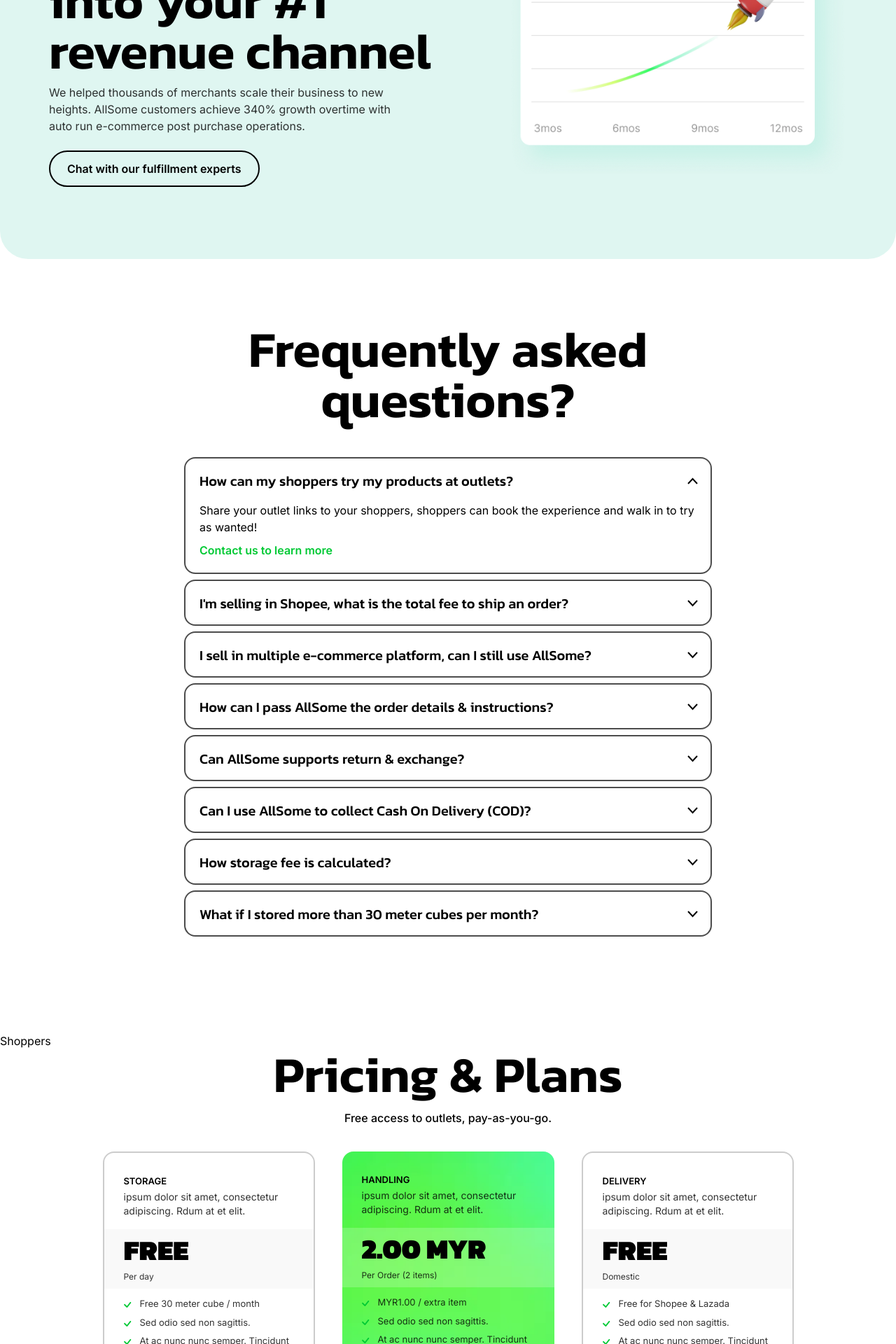
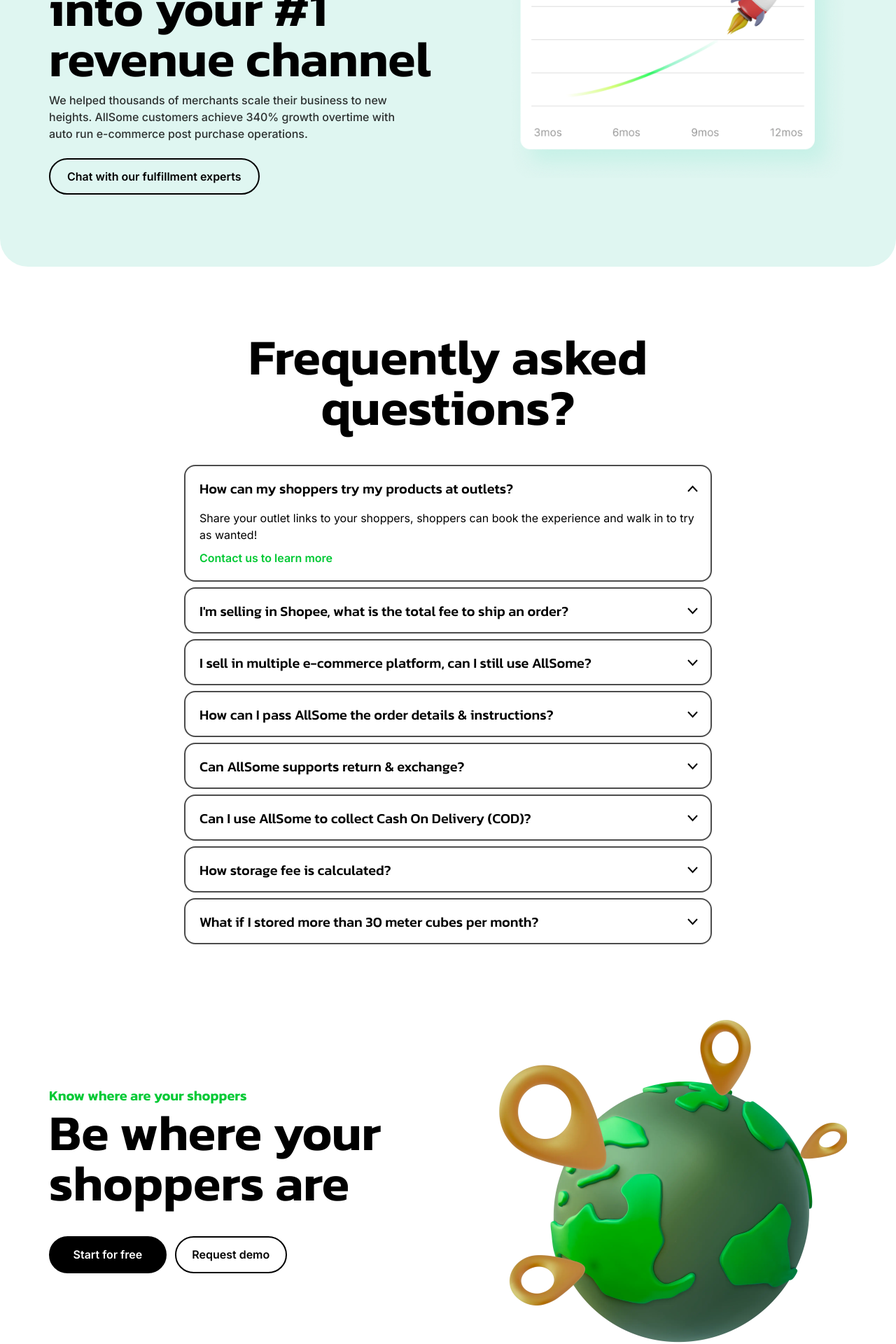
Before and after one commit to AnjaliChandaRC/allsome-next, a Next.js app: page / in a window 1280 px wide. Shown: the part 7820-9740 px from the top of the page at 70% size. Built offline with nearby package versions, Linux system fonts and the light colour scheme.

Commit message:
create shoppers section

```diff
--- a/src/app/components/Faqs.jsx
+++ b/src/app/components/Faqs.jsx
@@ -64,8 +64,8 @@ const Faqs = () => {
   }
 
   return (
-    <div className='pt-[93px] pb-[137px] max-lg:py-20 max-md:py-[60px]'>
-      <div className='max-w-[1172px] mx-auto px-4'>
+    <div className='py-[93px] max-xl:py-20 max-lg:py-[60px]'>
+      <div className='container'>
         <CustomHeading
           title='Frequently asked questions?'
           styleclass='text-center font-kanit max-w-[734px] mx-auto leading-16xl'
--- a/src/app/components/RevenueChannel.jsx
+++ b/src/app/components/RevenueChannel.jsx
@@ -2,36 +2,40 @@ import React from 'react'
 import Image from 'next/image'
 import CustomButton from './common/CustomButton'
 import CustomHeading from './common/CustomHeading'
+import CustomDescription from './common/CustomDescription'
 
 const RevenueChannel = () => {
   return (
-    <div className='bg-light-green rounded-[40px] pt-[90px] pb-[103px] max-lg:py-20'>
-      <div className='max-w-[1172px] px-4 mx-auto'>
+    <div className='bg-light-green rounded-[40px] pt-[90px] pb-[103px] max-xl:py-20 max-lg:py-[60px]'>
+      <div className='container'>
         <div className='flex items-center justify-between max-lg:flex-wrap max-lg:justify-center'>
-          <div>
-            <p className='font-kanit text-xl font-semibold leading-5 text-dark-green'>
+          <div className='flex flex-col'>
+            <p className='font-kanit text-xl font-semibold leading-5 text-dark-green max-lg:text-center pb-[11px]'>
               Let's take about sales
             </p>
             <CustomHeading
               title='Turn fulfillment into your #1 revenue channel'
-              styleclass='max-w-[692px] font-kanit'
+              styleclass='max-w-[692px] font-kanit  max-lg:!max-w-none max-lg:text-center'
             />
-            <p className='text-black opacity-80 max-w-[510px] leading-6 pt-[11px]'>
-              We helped thousands of merchants scale their business to new
+            <CustomDescription
+              styleclass='!text-black !opacity-80 !max-w-[510px] !leading-6 !pt-[11px] sm:text-base max-lg:!max-w-none max-lg:text-center'
+              description='We helped thousands of merchants scale their business to new
               heights. AllSome customers achieve 340% growth overtime with auto
-              run e-commerce post purchase operations.
-            </p>
-            <CustomButton
-              title='Chat with our fulfillment experts'
-              styleclass='!mt-[23px] !py-3'
+              run e-commerce post purchase operations.'
             />
+            <div className='max-lg:flex max-lg:justify-center'>
+              <CustomButton
+                title='Chat with our fulfillment experts'
+                styleclass='!mt-[23px] !py-3 max-lg:!mt-5'
+              />
+            </div>
           </div>
           <Image
-            src="/assets/images/webp/revenue-chart.webp"
+            src='/assets/images/webp/revenue-chart.webp'
             alt='revenue-chart'
             width={483}
             height={357}
-            className='object-cover max-w-[483px] lg:h-[357px] w-full'
+            className='object-cover max-w-[483px] lg:h-[357px] w-full max-lg:pt-5'
           />
         </div>
       </div>
--- a/src/app/components/Shoppers.jsx
+++ b/src/app/components/Shoppers.jsx
@@ -1,8 +1,42 @@
 import React from 'react'
+import Image from 'next/image'
+import CustomHeading from './common/CustomHeading'
+import CustomButton from './common/CustomButton'
 
 const Shoppers = () => {
   return (
-    <div>Shoppers</div>
+    <div className='py-0 overflow-hidden'>
+      <div className='container'>
+        <div className='flex items-center justify-between max-lg:flex-wrap max-lg:justify-center w-full'>
+          <div className='max-lg:text-center'>
+            <p className='font-kanit text-xl font-semibold leading-5 text-dark-green pb-[7px]'>
+              Know where are your shoppers
+            </p>
+            <CustomHeading
+              title='Be where your shoppers are'
+              styleclass='font-kanit max-w-[487px] max-lg:max-w-none'
+            />
+            <div className='flex items-center gap-3 pt-10 max-lg:justify-center max-lg:pt-5'>
+              <CustomButton
+                title='Start for free'
+                styleclass='!py-[12.5px] !px-[32.5px] bg-black text-white hover:!text-black hover:bg-white'
+              />
+              <CustomButton
+                title='Request demo'
+                styleclass='!py-[12.5px] !px-[22.5px]'
+              />
+            </div>
+          </div>
+          <Image
+            src='/assets/images/webp/shoppers-earth.webp'
+            alt='revenue-chart'
+            width={510}
+            height={490}
+            className='object-cover pointer-events-none max-w-[503px] h-[490px] w-full max-lg:pt-5 max-lg:w-[400px]'
+          />
+        </div>
+      </div>
+    </div>
   )
 }
 
```
Also changed, not shown: public/assets/images/webp/shoppers-earth.webp (added).
